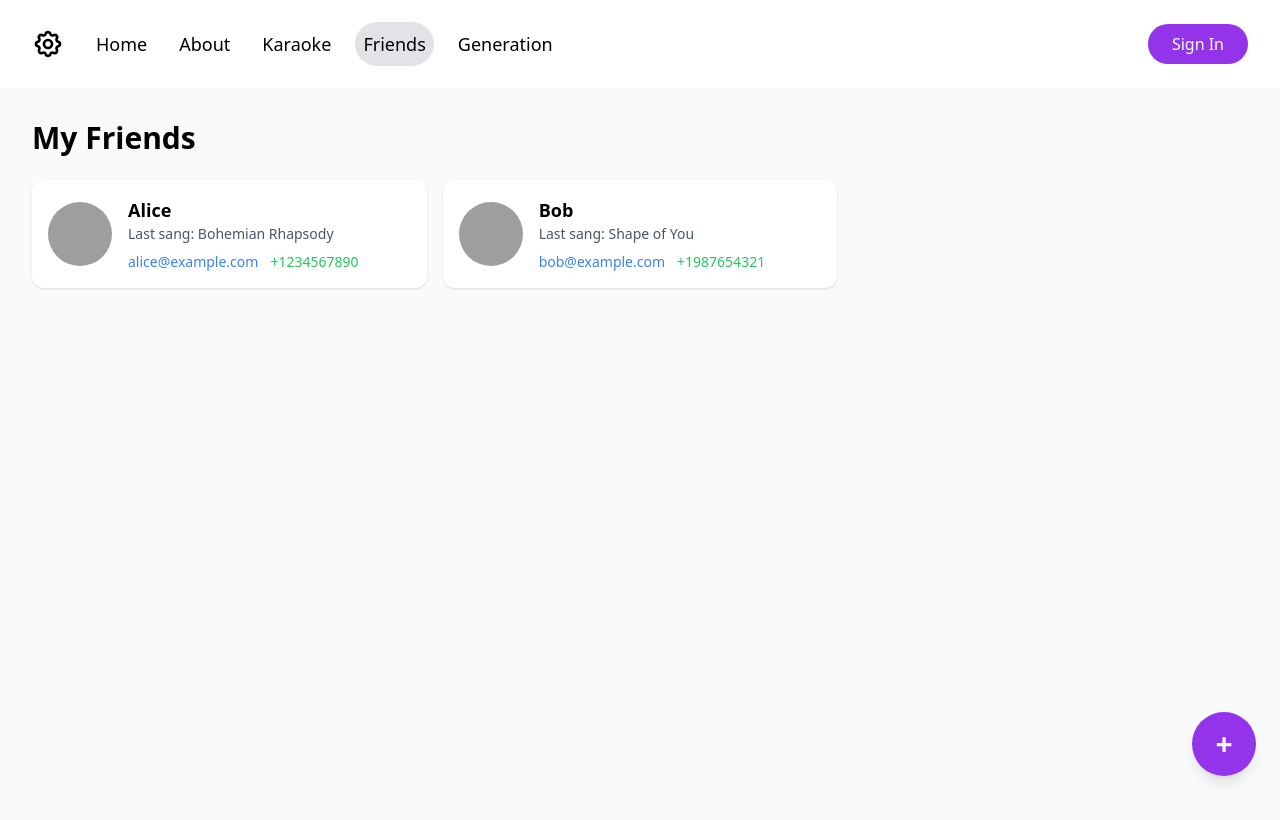
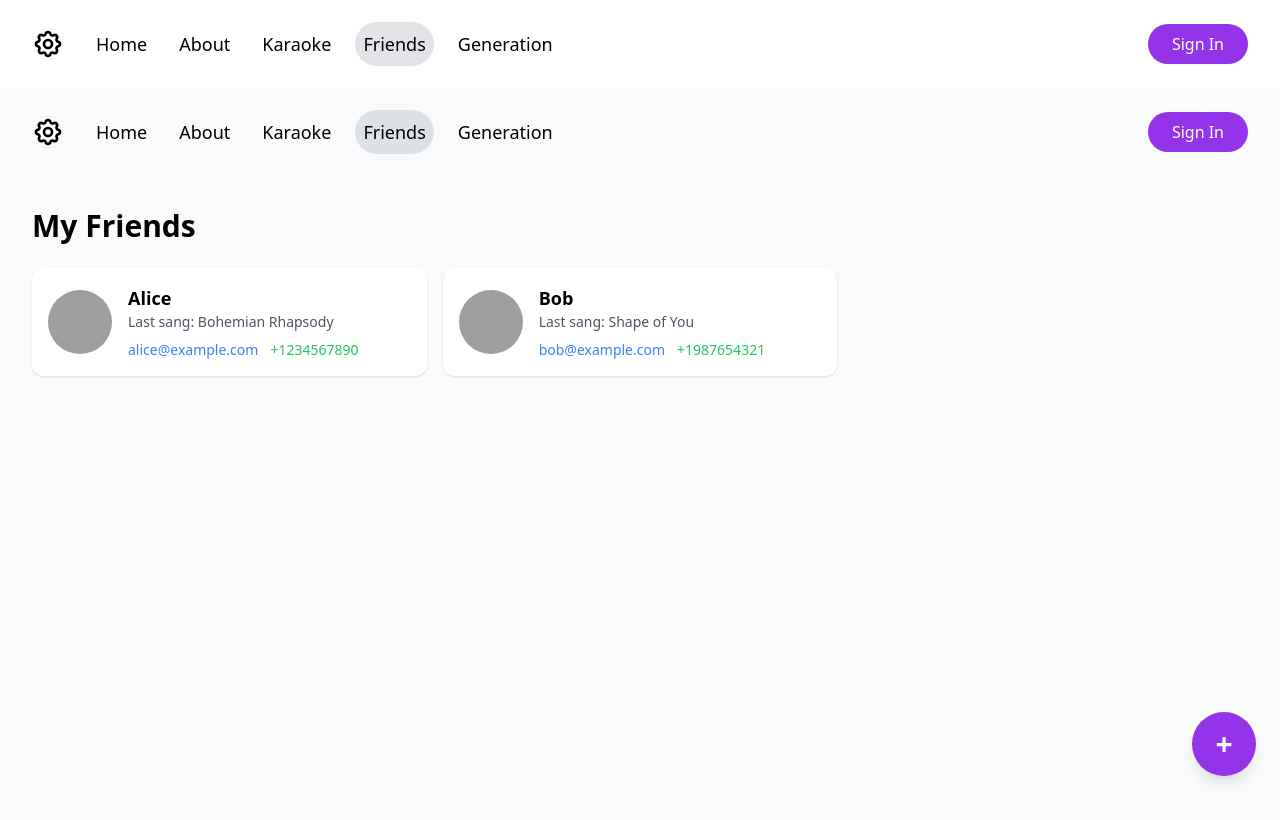
Before and after one commit to snowxzf/Higgs-Audio-Hackathon, a React (Vite) app: page /friends in a window 1280 px wide. Shown: the top 820 px of the page. Built offline with nearby package versions, Linux system fonts and the light colour scheme; grey boxes are pictures that could not be loaded.

Commit message:
remove navbar from other ones

```diff
--- a/src/pages/Friends.jsx
+++ b/src/pages/Friends.jsx
@@ -66,7 +66,9 @@
   };
 
   return (
-    <div className="min-h-screen bg-gray-50 p-8">
+    <div className="min-h-screen bg-gray-50">
+      <Navbar />
+      <div className="p-8">
         <h1 className="text-3xl font-bold mb-6 text-black">My Friends</h1>
 
         <div className="grid gap-4 sm:grid-cols-2 lg:grid-cols-3">
@@ -207,5 +209,6 @@
           </div>
         )}
       </div>
+    </div>
   );
 }
```
Lines whose indentation alone changed are shown as unchanged.
